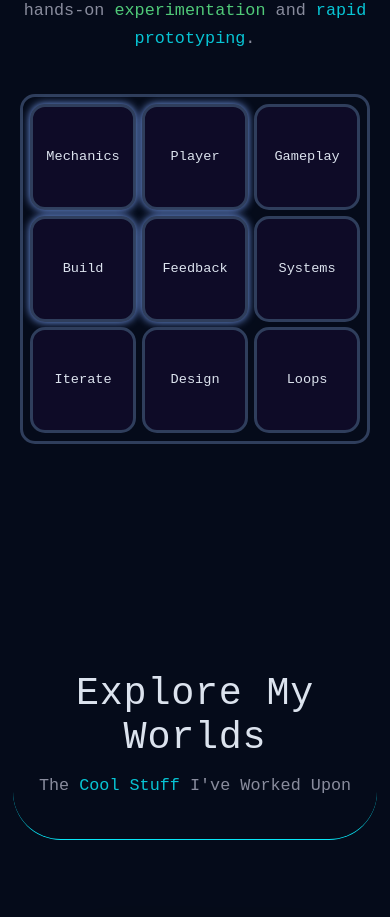
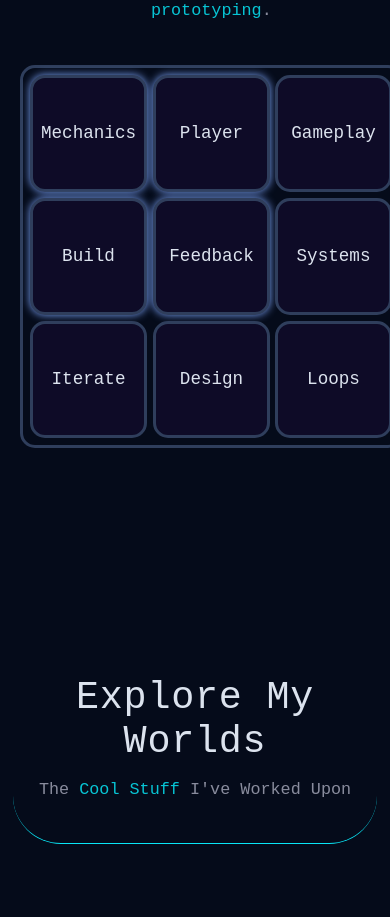
Before and after one commit to ElectroCubic/anush-bundel-portfolio, a React (Vite) app: page / in a window 390 px wide. Shown: the part 1380-2297 px from the top of the page. Built offline with nearby package versions, Linux system fonts and the light colour scheme; a web font is replaced by a local one.

Commit message:
Changed size

```diff
--- a/src/assets/TilePanel/TilePanel.module.css
+++ b/src/assets/TilePanel/TilePanel.module.css
@@ -23,7 +23,7 @@
   margin: 0;
   font-weight: 400;
   text-align: center;
-    font-size: clamp(0.85rem, 2.6vw, 1.2rem);
+  font-size: clamp(1.1rem, 2.6vw, 1.2rem);
   line-height: 1.2;
   white-space: nowrap;
   overflow: hidden;
```
Lines whose indentation alone changed are shown as unchanged.
